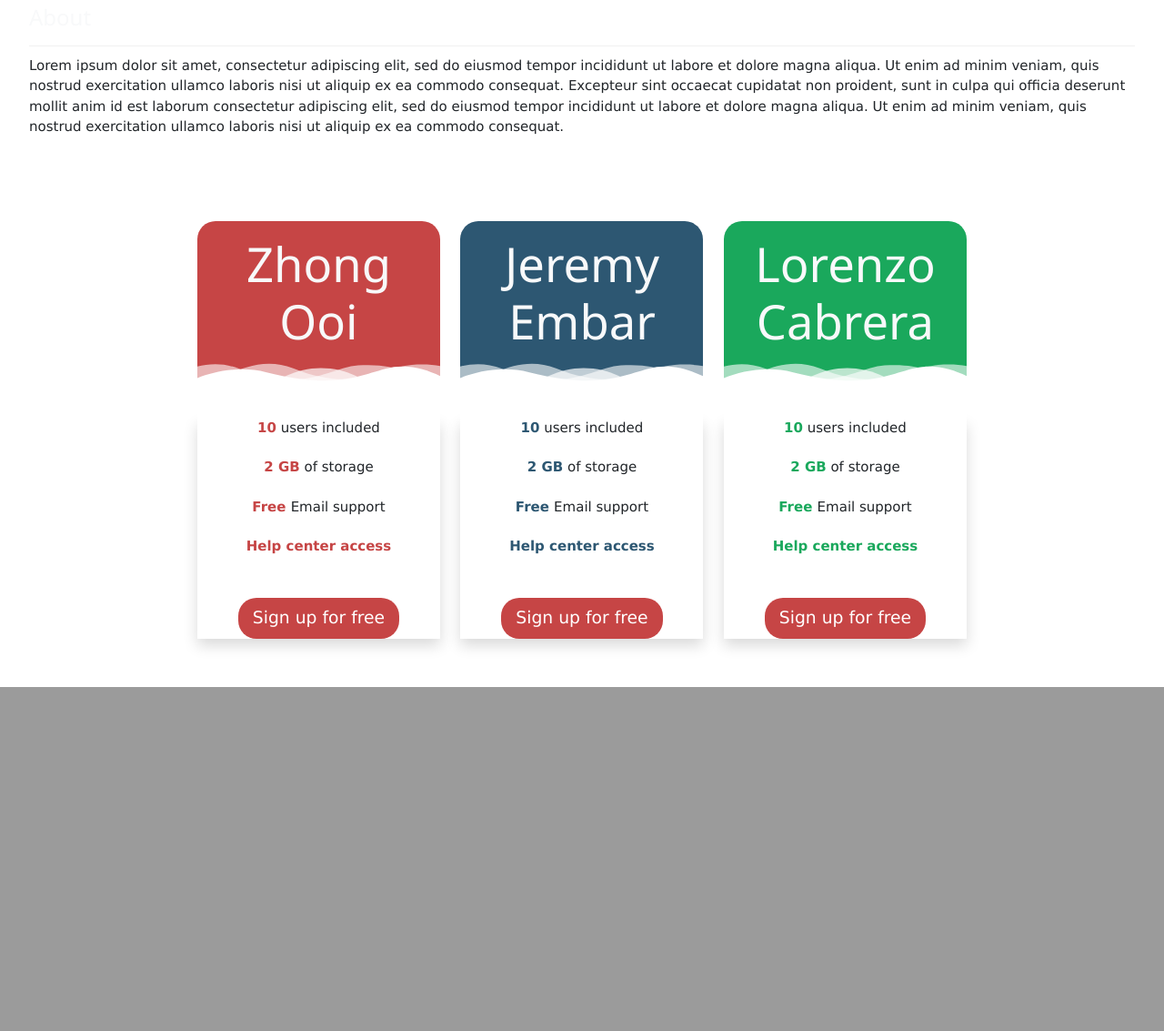
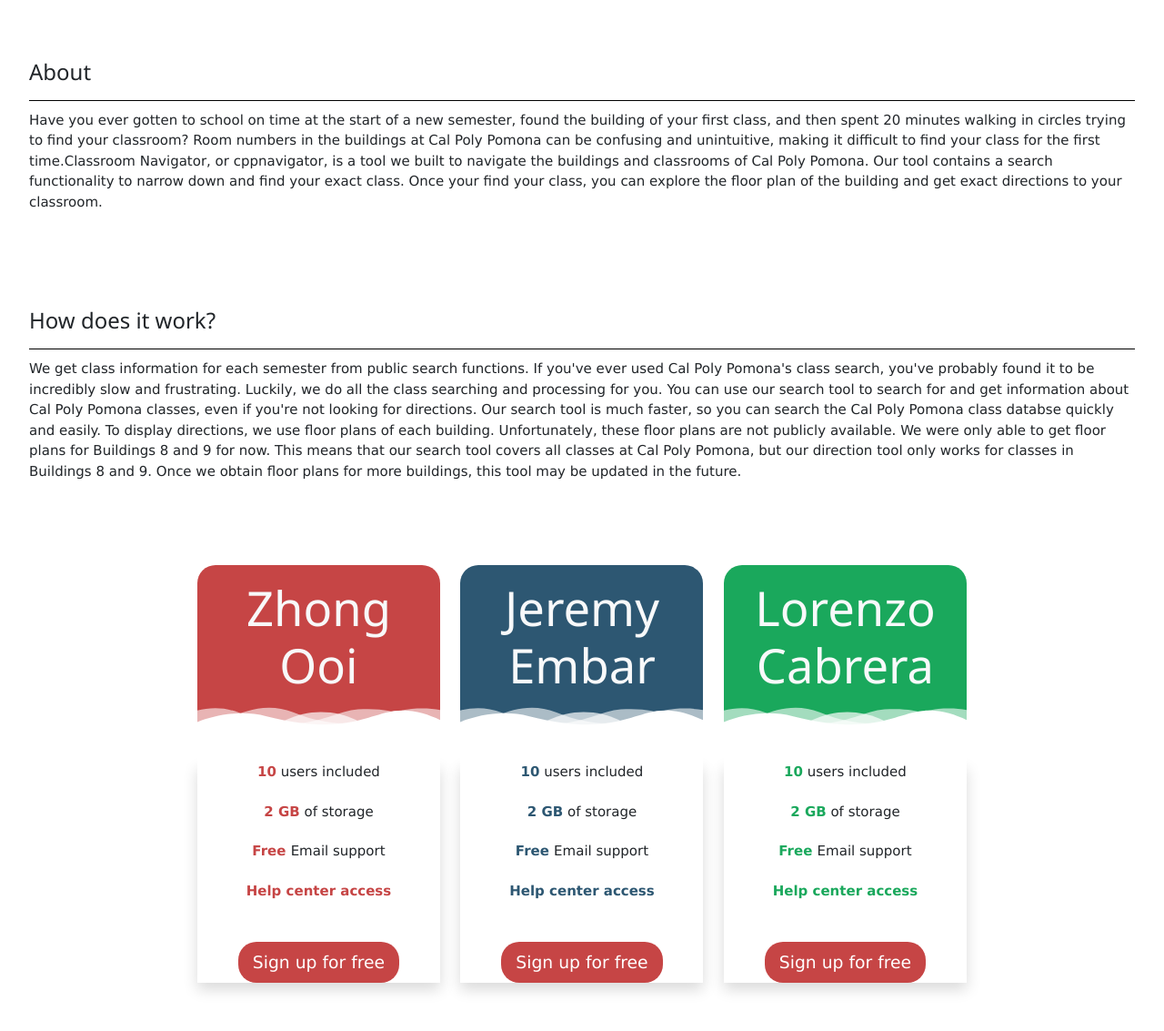
Before and after one commit to Three-Stack/classroom-navigator, a PHP site: page /about.html in a window 1280 px wide. Shown: the part 1021-2154 px from the top of the page at 91% size. Before the commit the page ends 1776 px from the top, so only its background shows below. Run offline with PHP 8.4, Linux system fonts and the light colour scheme; some libraries are stand-ins or nearby versions.

Commit message:
added a functioning nav bar and a about page

```diff
--- a/app/www/about.html
+++ b/app/www/about.html
@@ -15,21 +15,25 @@
   <script src="//code.jquery.com/jquery-1.11.1.min.js"></script>
   </head>
 </head>
-<body>
 
-<!-- Navbar (sit on top) -->
-<div class="w3-top">
-  <div class="w3-bar w3-white w3-wide w3-padding w3-card">
-    <a href="#home" class="w3-bar-item w3-button text-light font-weight-normal"><b>Classroom</b> Navigator</a>
-    <!-- Float links to the right. Hide them on small screens -->
-    <div class="w3-right w3-hide-small">
-      <a href="#projects" class="w3-bar-item w3-button">Projects</a>
-      <a href="#about" class="w3-bar-item w3-button">About</a>
-      <a href="#contact" class="w3-bar-item w3-button">Contact</a>
+
+
+<body class="body-content">
+  <!-- Navbar (sit on top) -->
+  <nav class="navbar navbar-expand-lg navbar-light fixed-top navbar-light" style="background-color:white">
+    <div class="container-fluid shadow ">
+       <a class="navbar-brand" href="about.html">Classroom Navigator</a>
+       <button class="navbar-toggler" type="button" data-bs-toggle="collapse" data-bs-target="#navbarNavAltMarkup" aria-controls="navbarNavAltMarkup" aria-expanded="false" aria-label="Toggle navigation">
+          <span class="navbar-toggler-icon"></span>
+       </button>
+       <div class="collapse navbar-collapse justify-content-end" id="navbarCollapse">
+          <ul class="navbar-nav">
+             <li class="nav-item active"><a class="nav-link" href="about.html">About</a></li>
+             <li class="nav-item"><a class="nav-link" href="index.php">Search</a></li>
+          </ul>
+       </div>
     </div>
-  </div>
-</div>
-
+ </nav>
 <!-- Header -->
 <header class="w3-display-container w3-content w3-wide" style="max-width:1500px;" id="home">
   <img class="w3-image" src="/images/Aerial-quad.jpeg" alt="Architecture" width="1500" height="800">
@@ -43,12 +47,28 @@
 
   <!-- About Section -->
   <div class="w3-container w3-padding-32" id="about">
-    <h3 class="w3-border-bottom w3-border-light-grey w3-padding-16 text-light font-weight-normal">About</h3>
-    <p>Lorem ipsum dolor sit amet, consectetur adipiscing elit, sed do eiusmod tempor incididunt ut labore et dolore magna aliqua. Ut enim ad minim veniam, quis nostrud exercitation ullamco laboris nisi ut aliquip ex ea commodo consequat. Excepteur sint
-      occaecat cupidatat non proident, sunt in culpa qui officia deserunt mollit anim id est laborum consectetur adipiscing elit, sed do eiusmod tempor incididunt ut labore et dolore magna aliqua. Ut enim ad minim veniam, quis nostrud exercitation ullamco
-      laboris nisi ut aliquip ex ea commodo consequat.
+    <h3 class="w3-border-bottom w3-border-black w3-padding-16 text-dark font-weight-normal">About</h3>
+    <p>Have you ever gotten to school on time at the start of a new semester, found the building of your first class,
+      and then spent 20 minutes walking in circles trying to find your classroom? Room numbers in the buildings at Cal Poly Pomona
+      can be confusing and unintuitive, making it difficult to find your class for the first time.Classroom Navigator,
+      or cppnavigator, is a tool we built to navigate the buildings and classrooms of Cal Poly Pomona. Our tool contains a search
+      functionality to narrow down and find your exact class. Once your find your class, you can explore the floor plan of the
+      building and get exact directions to your classroom.
     </p>
   </div>
+   <!-- About Section -->
+   <div class="w3-container w3-padding-32" id="about">
+    <h3 class="w3-border-bottom w3-border-black w3-padding-16 text-dark font-weight-normal">How does it work?</h3>
+    <p>We get class information for each semester from public search functions. If you've ever used Cal Poly Pomona's class search,
+      you've probably found it to be incredibly slow and frustrating.  Luckily, we do all the class searching and processing for you.
+      You can use our search tool to search for and get information about Cal Poly Pomona classes, even if you're not looking for directions.
+      Our search tool is much faster, so you can search the Cal Poly Pomona class databse quickly and easily.  To display directions, we use floor
+      plans of each building. Unfortunately, these floor plans are not publicly available. We were only able to get floor plans for Buildings 8 and 9
+      for now.  This means that our search tool covers all classes at Cal Poly Pomona, but our direction tool only works for classes in Buildings 8 and 9.
+      Once we obtain floor plans for more buildings, this tool may be updated in the future.
+    </p>
+  </div>
+
 
   <!--Contributers-->
   <div class="container-fluid bg-gradient p-5">
--- a/app/www/headerstyle.css
+++ b/app/www/headerstyle.css
@@ -69,3 +69,7 @@
  .bd-mode-toggle {
    z-index: 1500;
  }
+
+ .body-content {
+  margin-top: 60px;
+}
--- a/app/www/homepage.css
+++ b/app/www/homepage.css
@@ -9,9 +9,9 @@
    background: white;
 }
 
-@media screen and (min-width:768px) {
+/* @media screen and (min-width:768px) {
    .leftside,.rightside{
       height: 100vh;
    }
 
-}
+} */
```
Also changed, not shown: app/www/classroommap.html (+15 -16 lines), app/www/index.php (+16 -17 lines), app/www/search.html (+16 -17 lines).
